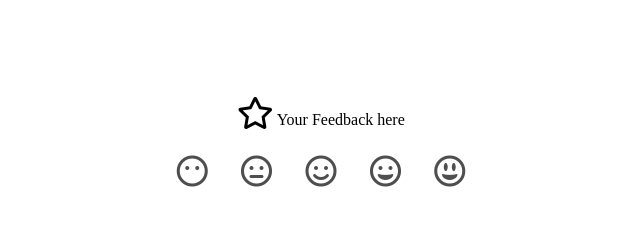
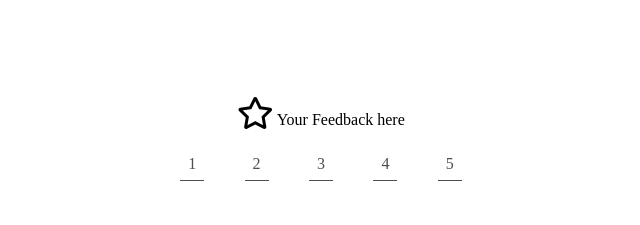
Before and after one commit to jacsonsantos/emoji-feedback, a plain HTML site: page index.html in a window 1280 px wide. Shown: the part 57-282 px from the top of the page, without its empty margins (319-959 px from the left). Drawn offline with Linux system fonts and the light colour scheme.

Commit message:
[new] change doc

```diff
--- a/index.html
+++ b/index.html
@@ -63,8 +63,8 @@
         let feedback = new Feedback();
 
         let option = {
-            type: 'fontawesome',
-            items: far,
+            //type: 'fontawesome',
+            items: def,
             url: `${location.origin}/feedback`
         };
 
```
Also changed, not shown: emoji-defualt.png (added), emoji-fontawesome.png (added), 1 other file.
